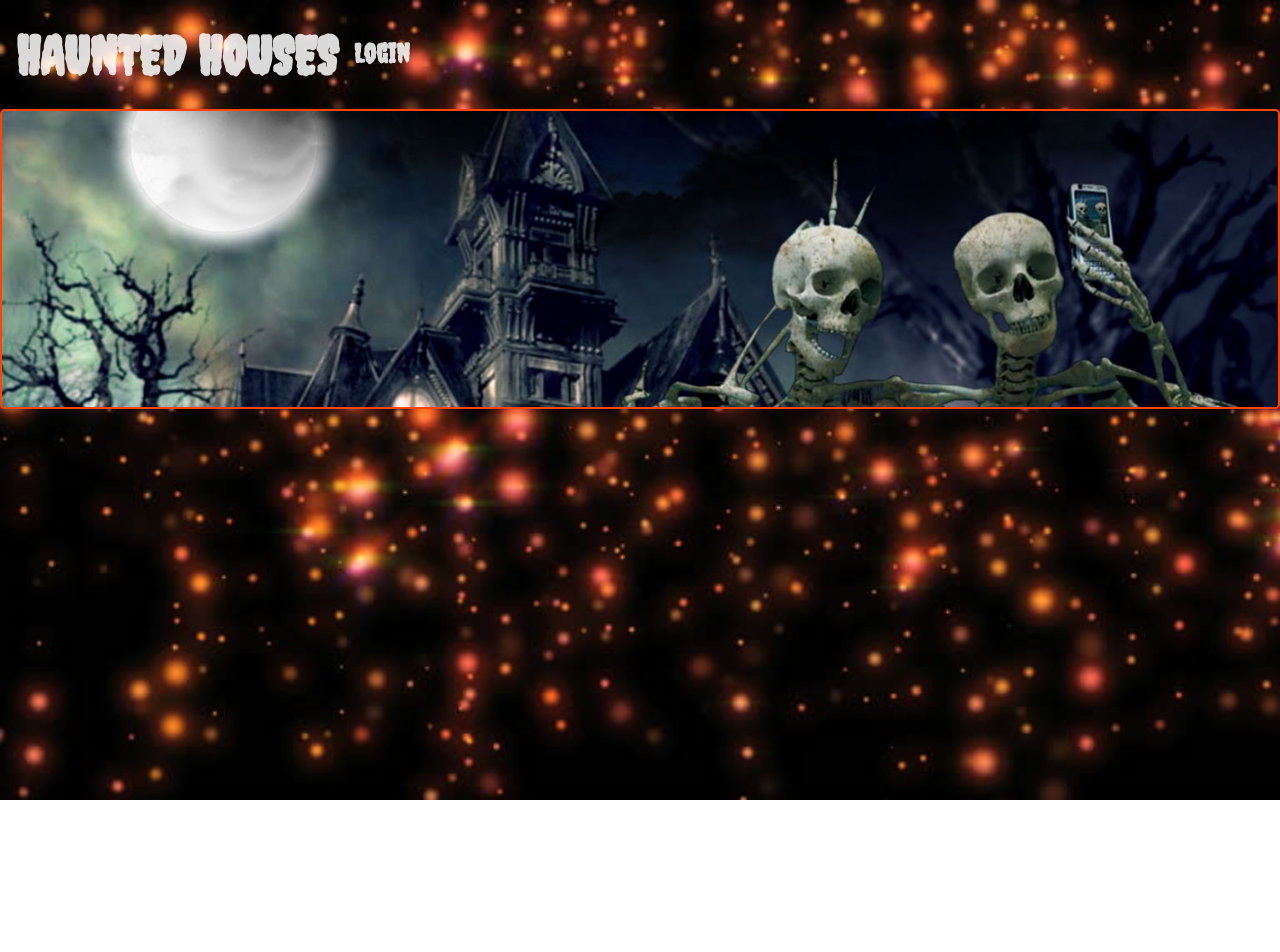
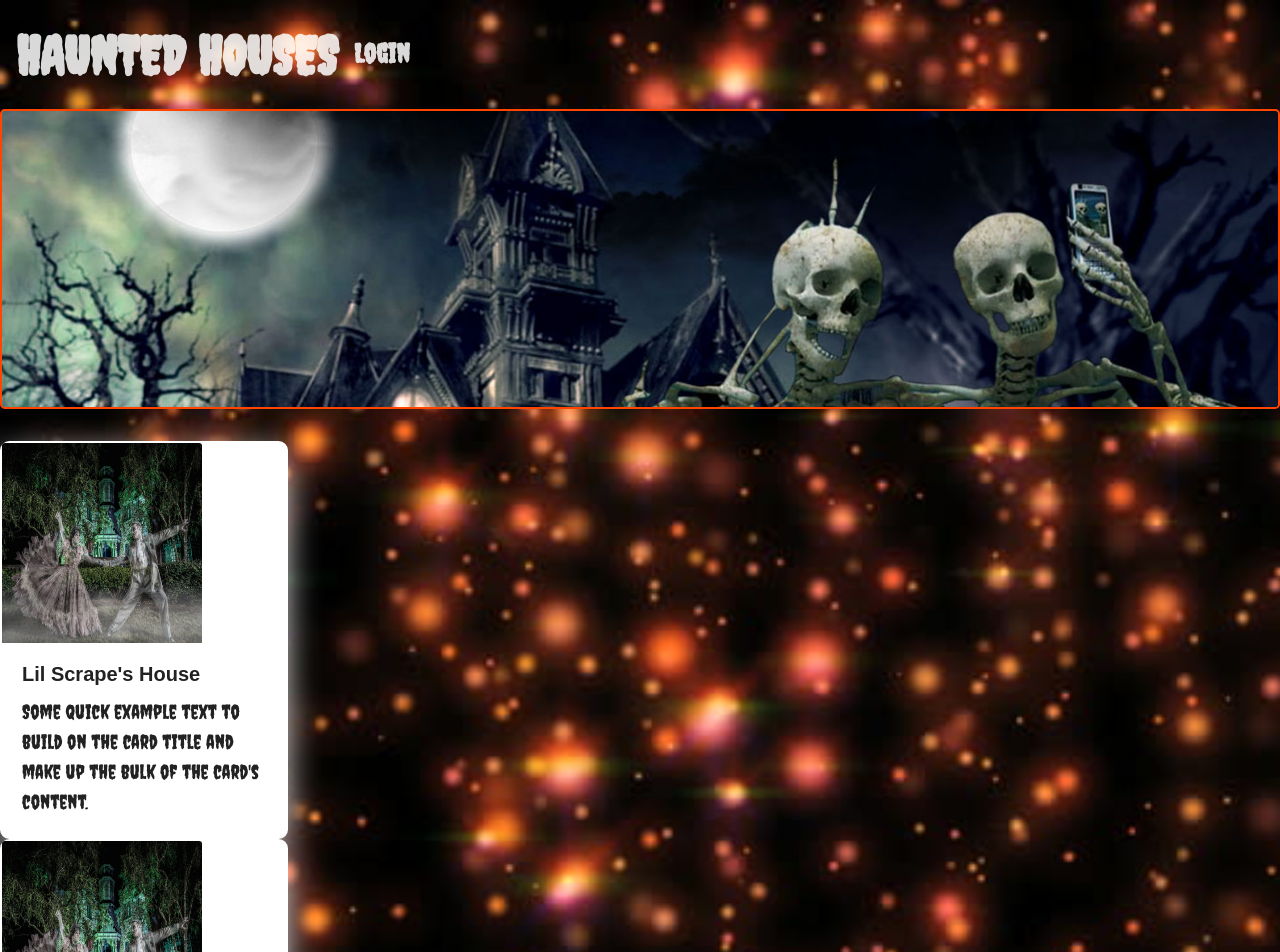
Before and after one commit to DebMeade/spooky-life, a React (Create React App) app in the folder spooky-life/client/: page / in a window 1280 px wide. Shown: the top 952 px of the page. Before the commit the page ends 800 px from the top, so only its background shows below. Built offline with nearby package versions, Linux system fonts and the light colour scheme; a web font is replaced by a local one.

Commit message:
card life

```diff
--- /dev/null
+++ b/spooky-life/client/src/components/Cards/Cards.js
@@ -0,0 +1,15 @@
+import React from "react";
+import "./cards.css";
+import background from "./cardImage.png"
+
+const Cards = (props) => (
+    <div className="card" style={{width: "18rem"}}>
+        <img className="card-img-top" src={background} alt="Card image cap"/>
+            <div className="card-body">
+                <h5 className="card-title">{props.name}</h5>
+                <p className="card-text">Some quick example text to build on the card title and make up the bulk of the card's content.</p>
+            </div>
+    </div>
+);
+
+export default Cards;
--- /dev/null
+++ b/spooky-life/client/src/components/Cards/cards.css
@@ -0,0 +1,13 @@
+.card {
+    border: 2px solid white;
+    border-radius: 0.6rem;
+    box-shadow: 0px 11px 35px -4px white;
+    font-family: 'Creepster', cursive;
+    font-size: 15pt;
+}
+
+.card-img-top {
+    height: 200px;
+    overflow: hidden;
+    width: 200px;
+}
--- /dev/null
+++ b/spooky-life/client/src/components/Cards/index.js
@@ -0,0 +1 @@
+export { default } from "./Cards";
--- a/spooky-life/client/src/pages/HauntedHouses/HauntedHouses.js
+++ b/spooky-life/client/src/pages/HauntedHouses/HauntedHouses.js
@@ -1,57 +1,47 @@
-import React, { Component } from "react";
+import React, { Component, Fragment } from "react";
 import Jumbotron from "../../components/Jumbotron";
+import Cards from "../../components/Cards";
 // import API from "../../utils/API";
 
-class hauntedHouses extends Component {
+class HauntedHouses extends Component {
   state = {
-    houses: [],
+    houses: [{ name: "Lil Scrape's House", street: "123 Yo Mamma Lane", city: "Rough Life", phone: "123-456-7890", link: "www.google.com" },
+    { name: "Lil Scrape's House 2 ", street: "123 Yo Mamma Lane", city: "Rough Life", phone: "123-456-7890", link: "www.google.com" }],
     name: "",
-    rating: "",
-    location: "",
+    street: "",
+    city: "",
     phone: "",
-    url: ""
+    link: ""
   };
 
-  // componentDidMount() {
-  //   this.loadHauntedHouses();
-  // }
-
-  // loadHauntedHouses = () => {
-  //   API.getHauntedHouses()
-  //   .then(res =>
-  //     this.setState({ houses: res.data, name: "", rating: "", location: "", phone: "", url: "" }))
-  //   .catch(err => console.log(err));
-  // };
-
-  // //below is if we want users to be able to add a hunted house
-  // handleFormSubmit = event => {
-  //   event.preventDefault();
-  //   if (this.state.name && this.state.location && this.state.phone && this.state.url) {
-  //     API.saveHauntedHouse ({
-  //       name: this.state.name,
-  //       location: this.state.location,
-  //       phone: this.state.phone
-  //     })
-  //     .then(res => this.loadHauntedHouses())
-  //     .catch(err => console.log(err));
-  //   }
-  // };
-
-
-  //printing info to page
   render() {
     return (
-      // <Container>
+
+      <Fragment>
+
         <Jumbotron>
           <h1>Haunted Houses</h1>
         </Jumbotron>
-      // </Container>
+
+
+        {this.state.houses.map(house => (
+          <Cards
+            name={house.name}
+            street={house.street}
+            city={house.city}
+            phone={house.phone}
+            link={house.link}
+          />
+        ))}
+
+        ))
+
+          </Fragment>
 
     );
+
   }
-
-
 
 }
 
-export default hauntedHouses;
+export default HauntedHouses;
```
Also changed, not shown: spooky-life/client/src/components/Cards/cardImage.png (added).
